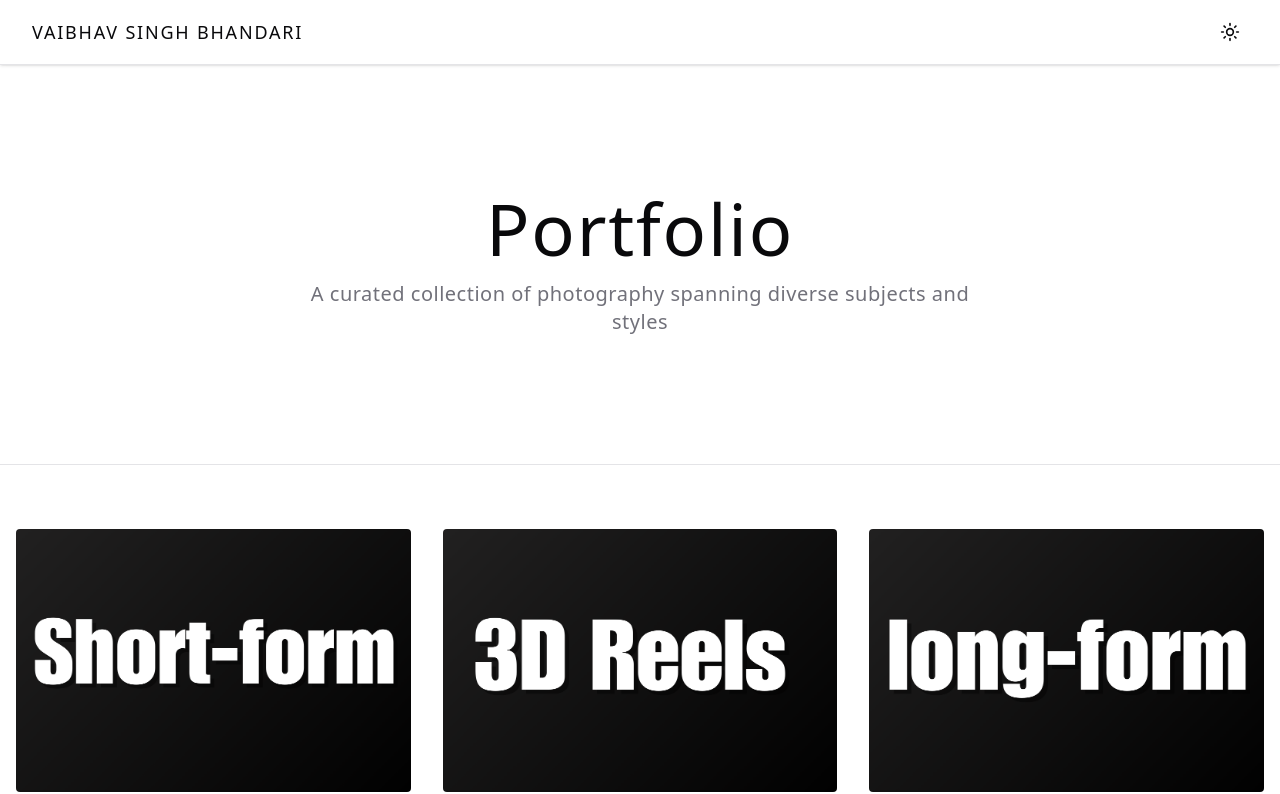
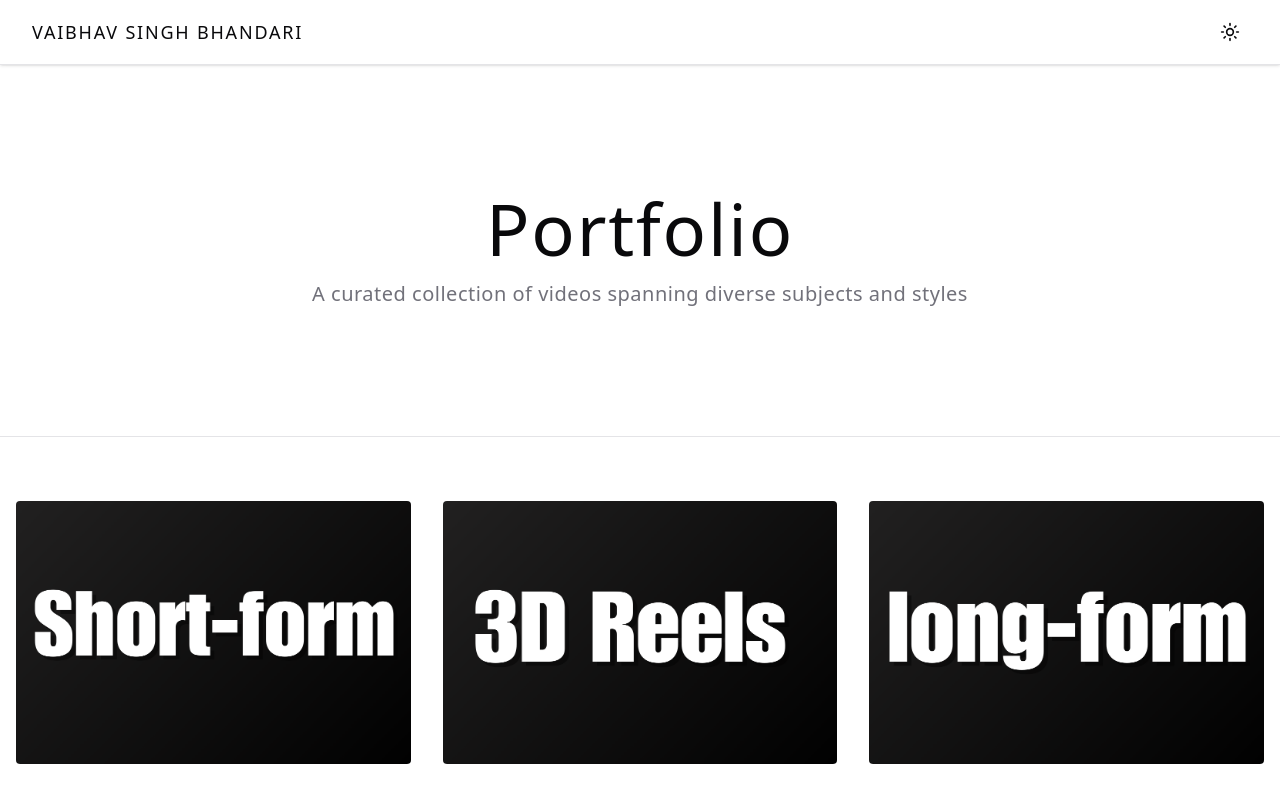
Before and after one commit to pawbhandari/vaibhavsinghbhandari, a React (Vite) app: page /portfolio in a window 1280 px wide. Shown: the top 794 px of the page. Built offline with nearby package versions, Linux system fonts and the light colour scheme; the HTML template or start-up script is replaced by a standard one.

Commit message:
Code edited in Lovable Code Editor
Edited UI in Lovable

```diff
--- a/src/pages/Portfolio.tsx
+++ b/src/pages/Portfolio.tsx
@@ -1,14 +1,13 @@
-import { projects } from '@/data/projects';
-import { PortfolioGrid } from '@/components/portfolio/PortfolioGrid';
-import { SEOHead } from '@/components/seo/SEOHead';
-import { motion } from 'framer-motion';
+import { projects } from "@/data/projects";
+import { PortfolioGrid } from "@/components/portfolio/PortfolioGrid";
+import { SEOHead } from "@/components/seo/SEOHead";
+import { motion } from "framer-motion";
 
 /**
  * Portfolio page with masonry grid
  * Features smooth animations and responsive layout
  */
 export default function Portfolio() {
-
   return (
     <>
       <SEOHead
@@ -20,16 +19,10 @@ export default function Portfolio() {
         {/* Hero Section */}
         <section className="relative py-24 md:py-32 px-6 lg:px-8 border-b border-border">
           <div className="max-w-7xl mx-auto text-center space-y-6">
-          <motion.div
-            initial={{ opacity: 0, y: 20 }}
-            animate={{ opacity: 1, y: 0 }}
-            transition={{ duration: 0.8 }}
-          >
-            <h1 className="text-5xl md:text-6xl lg:text-7xl font-light tracking-wide mb-4">
-              Portfolio
-            </h1>
+            <motion.div initial={{ opacity: 0, y: 20 }} animate={{ opacity: 1, y: 0 }} transition={{ duration: 0.8 }}>
+              <h1 className="text-5xl md:text-6xl lg:text-7xl font-light tracking-wide mb-4">Portfolio</h1>
               <p className="text-lg md:text-xl text-muted-foreground font-light tracking-wide max-w-2xl mx-auto">
-              A curated collection of photography spanning diverse subjects and styles
+                A curated collection of videos spanning diverse subjects and styles
               </p>
             </motion.div>
           </div>
```
Lines whose indentation alone changed are shown as unchanged.
